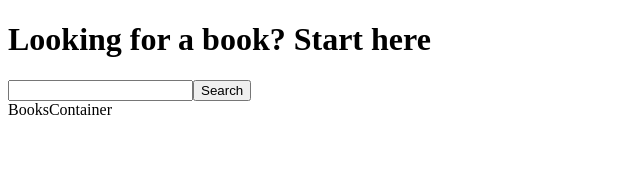
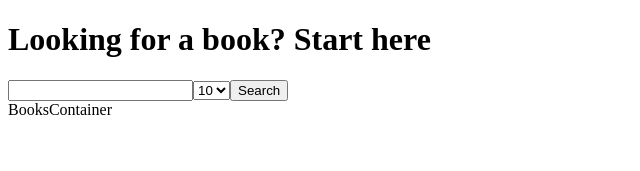
Before and after one commit to kvtrice/books-search-engine, a React (Vite) app: page / in a window 1280 px wide. Shown: the top 171 px of the page, without its empty margins (0-640 px from the left). Built offline with nearby package versions, Linux system fonts and the light colour scheme.

Commit message:
Adds maximum number of books drop down

```diff
--- a/src/components/BookSearch/BookSearch.jsx
+++ b/src/components/BookSearch/BookSearch.jsx
@@ -4,13 +4,15 @@ import { BookSearchContext } from "../../contexts/BookSearchContextProvider";
 import { fetchBooks } from "../../services/books-service";
 
 const BookSearch = () => {
+	const { books, setBooks } = useContext(BookSearchContext);
 	const searchInputRef = useRef(null);
-	const { books, setBooks } = useContext(BookSearchContext);
+	const numResultsRef = useRef(null);
 
 	const handleSearch = async e => {
 		e.preventDefault();
 		const searchQuery = searchInputRef.current.value;
-		const retrievedBooks = await fetchBooks(searchQuery, 10);
+		const numResults = numResultsRef.current.value;
+		const retrievedBooks = await fetchBooks(searchQuery, numResults);
 		setBooks(retrievedBooks);
 		searchInputRef.current.value = "";
 	};
@@ -24,9 +26,20 @@ const BookSearch = () => {
 				name="search"
 				id="search"
 				ref={searchInputRef}
+				required
 			/>
+			<select
+				name="numResults"
+				id="numResults"
+				ref={numResultsRef}
+			>
+				<option value={10}>10</option>
+				<option value={20}>20</option>
+				<option value={40}>40</option>
+			</select>
 			<button onClick={handleSearch}>Search</button>
 		</form>
 	);
 };
+
 export default BookSearch;
```
